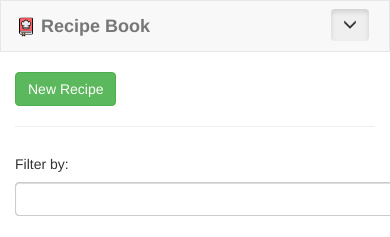
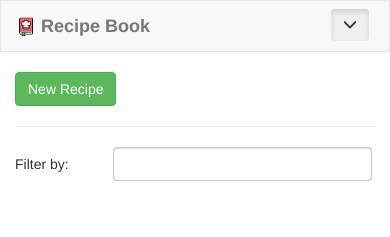
Before and after one commit to stojchevskiboris/udemy-angular, an Angular app: page /recipes in a window 390 px wide. Shown: the top 237 px of the page. Built offline with nearby package versions, Linux system fonts and the light colour scheme.

Commit message:
edit grid

```diff
--- a/src/app/recipes/recipe-list/recipe-list.component.html
+++ b/src/app/recipes/recipe-list/recipe-list.component.html
@@ -10,8 +10,8 @@
     <div class="col-xs-12">
 
         <div class="row">
-            <div class="col-md-3"><h5>Filter by:</h5></div>
-            <div class="col-md-8">
+            <div class="col-xs-3"><h5>Filter by:</h5></div>
+            <div class="col-xs-8">
                 <input class="form-control user-input" #mainInput id="mainInput" type="text" maxlength="20" [(ngModel)]="listFilter" (ngModelChange)="onInputChange($event)">
                 <input class="form-control suggest-input" [(ngModel)]='secondInput' id="secondInput" value="" maxlength="20"  type="text">
 
```
